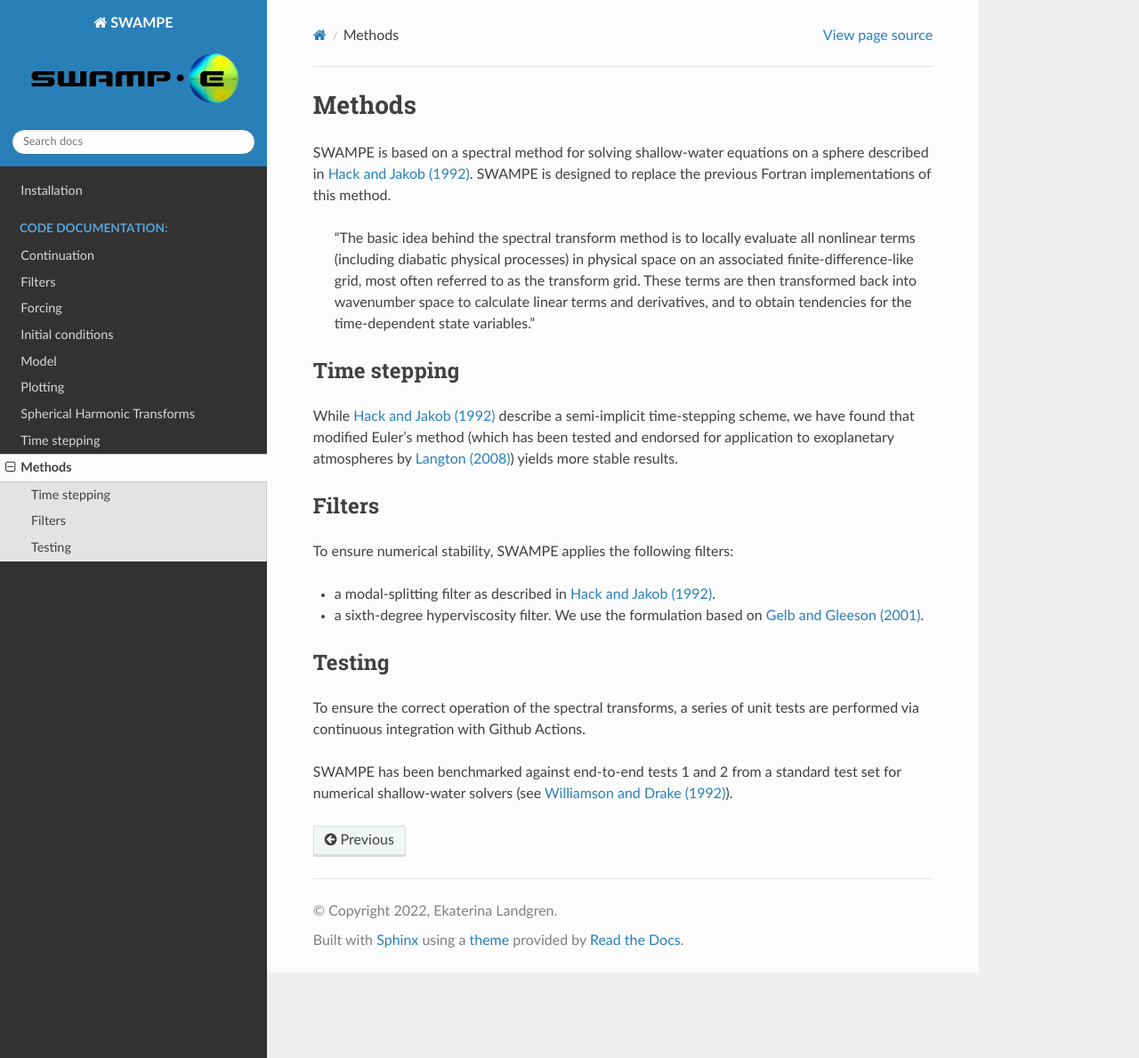
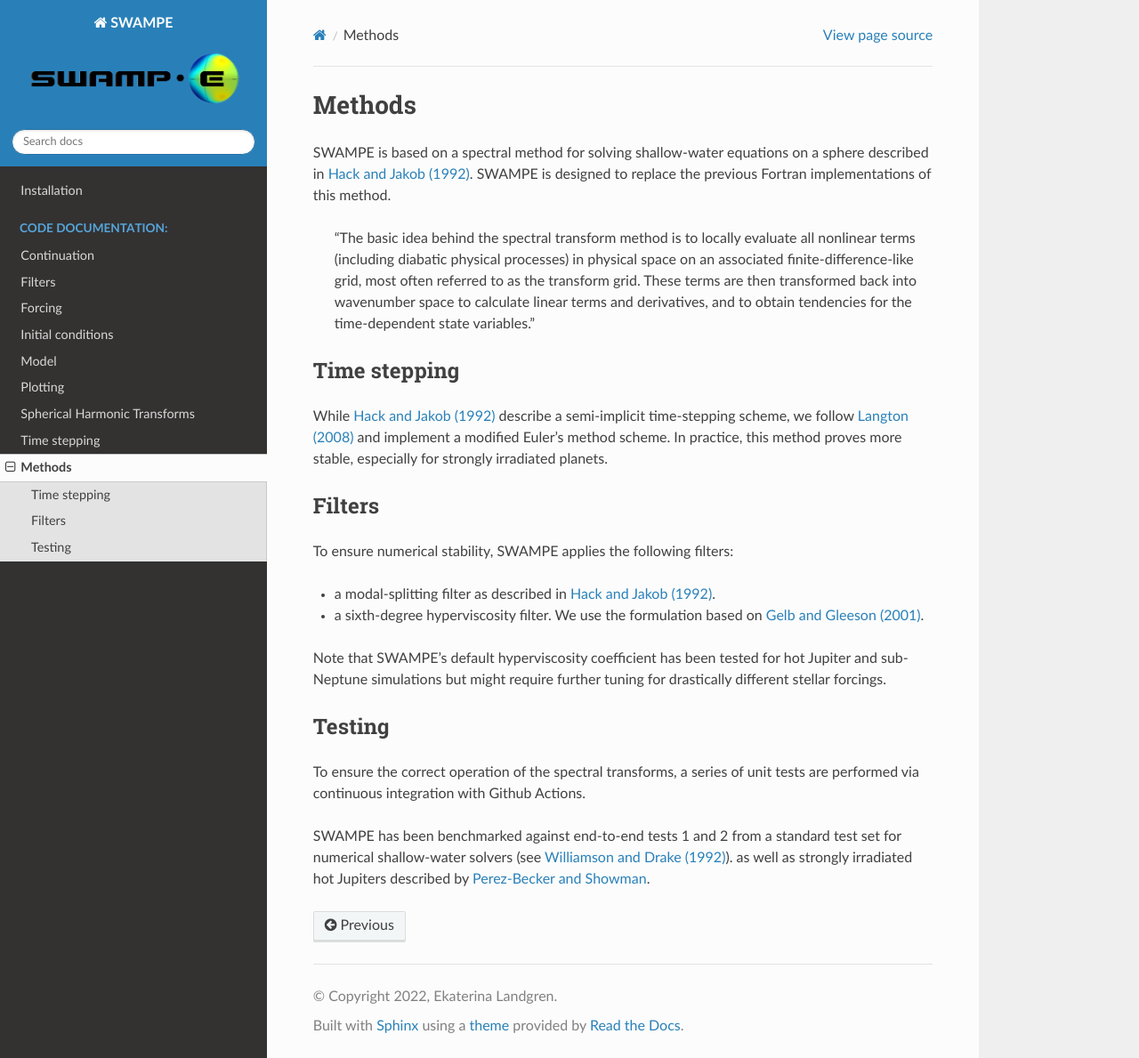
Before and after one commit to kathlandgren/SWAMPE, a Sphinx documentation site: the page built from docs/source/methods.rst, in a window 1280 px wide and 1189 px high. Shown: the whole window at 89% size. Built offline with Sphinx 7.4.7 and the Read the Docs theme 2.0.0, drawn with Linux system fonts in a browser that asks for light colours; pages that are not in the unit, such as notebooks, are missing from menus.

Commit message:
Update methods.rst

```diff
--- a/docs/source/methods.rst
+++ b/docs/source/methods.rst
@@ -14,12 +14,11 @@ SWAMPE is designed to replace the previous Fortran implementations of this metho
 Time stepping
 ----------------
 
-While `Hack and Jakob (1992) <"https://opensky.ucar.edu/islandora/object/technotes:112">`_ describe a semi-implicit time-stepping scheme, we have found
-that modified Euler's method (which has been tested and endorsed for application to exoplanetary
-atmospheres by
-`Langton (2008)
-<https://www.proquest.com/docview/304661389?pq-origsite=gscholar&fromopenview=true>`_)
-yields more stable results.
+While `Hack and Jakob (1992) <"https://opensky.ucar.edu/islandora/object/technotes:112">`_ describe a semi-implicit
+time-stepping scheme, we follow `Langton (2008)
+<https://www.proquest.com/docview/304661389?pq-origsite=gscholar&fromopenview=true>`_ and implement a
+modified Euler's method scheme. In practice, this method proves more stable, especially for
+strongly irradiated planets.
 
 Filters
 ----------------
@@ -28,7 +27,8 @@ To ensure numerical stability, SWAMPE applies the following filters:
 
 * a modal-splitting filter as described in `Hack and Jakob (1992) <"https://opensky.ucar.edu/islandora/object/technotes:112">`_.
 * a sixth-degree hyperviscosity filter. We use the formulation based on `Gelb and Gleeson (2001) <https://www.researchgate.net/publication/230675145_Spectral_Viscosity_for_Shallow_Water_Equations_in_Spherical_Geometry>`_.
-
+Note that SWAMPE's default hyperviscosity coefficient has been tested for hot Jupiter and sub-Neptune simulations but might require further tuning
+for drastically different stellar forcings.
 
 Testing
 ----------------
@@ -39,3 +39,4 @@ via continuous integration with Github Actions.
 SWAMPE has been benchmarked against end-to-end tests 1 and 2 from a standard test set for
 numerical shallow-water solvers
 (see `Williamson and Drake (1992) <https://www.sciencedirect.com/science/article/pii/S0021999105800166>`_).
+as well as strongly irradiated hot Jupiters described by `Perez-Becker and Showman <https://ui.adsabs.harvard.edu/abs/2013ApJ...776..134P/abstract>`_.
```
